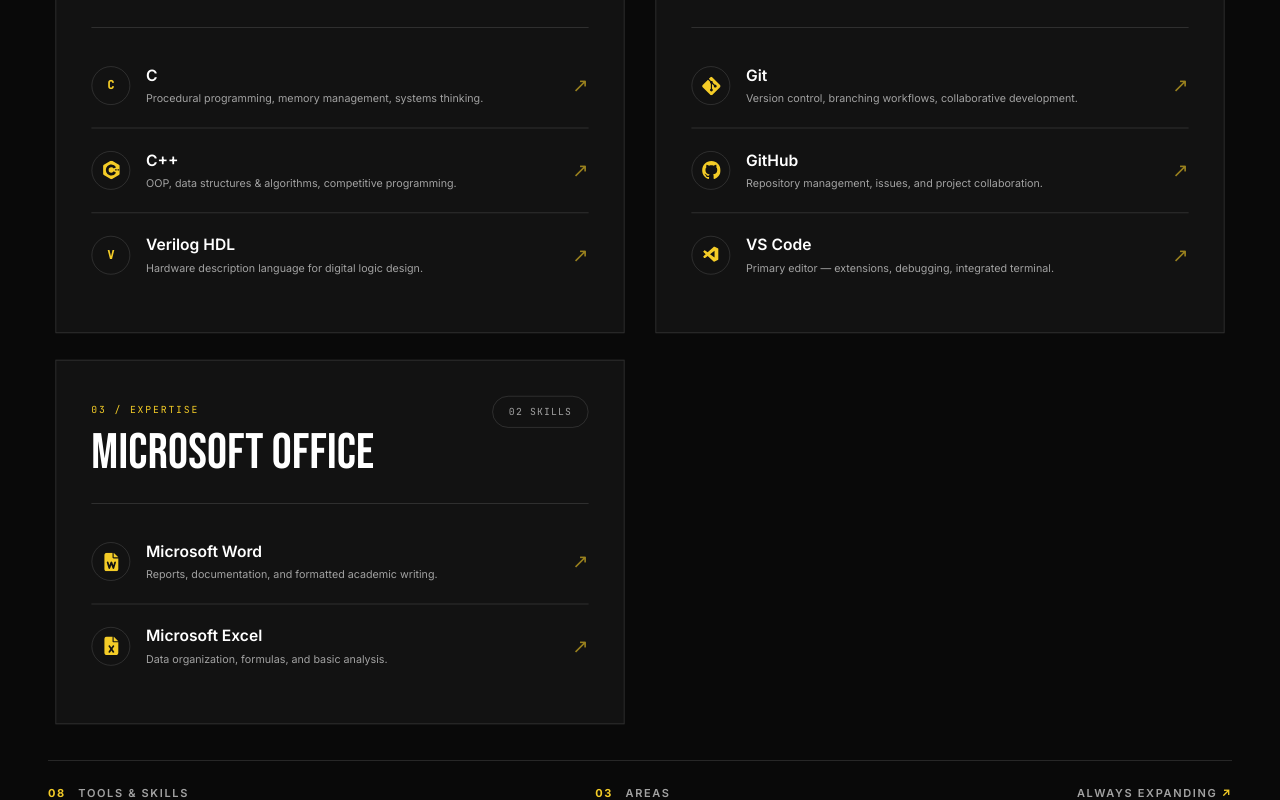
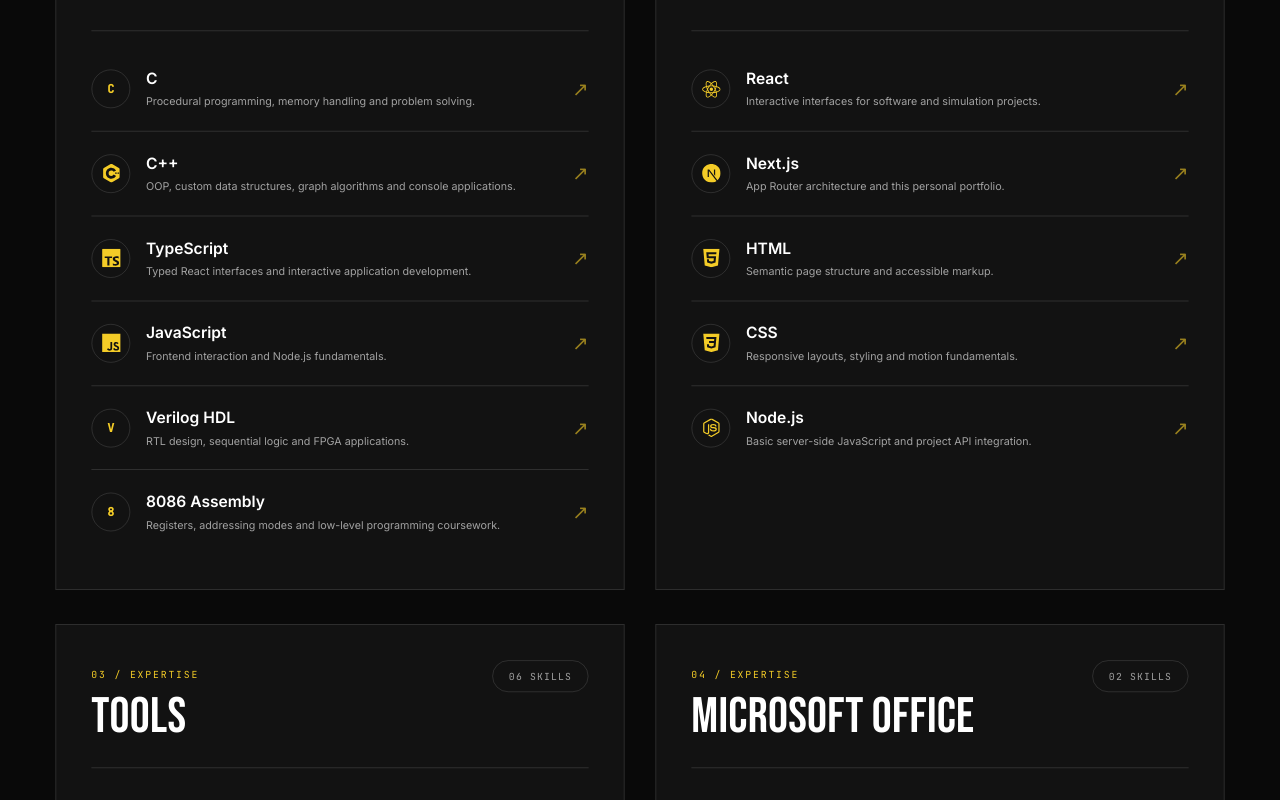
Before and after one commit to Shamiul-Bashar/PORTFOLIO, a Next.js app: page / in a window 1280 px wide. Shown: the part 1540-2340 px from the top of the page. Built offline with nearby package versions, Linux system fonts and the light colour scheme; no server answers.

Commit message:
content(audit): use verified technology stack and remove invented skill proficiency percentages

```diff
--- a/src/data/skills.ts
+++ b/src/data/skills.ts
@@ -1,85 +1,39 @@
-import { SiCplusplus, SiGit, SiGithub } from "react-icons/si";
+import {
+  SiCplusplus, SiGit, SiGithub, SiTypescript,
+  SiJavascript, SiReact, SiNodedotjs, SiHtml5, SiCss3,
+  SiNextdotjs, SiCmake,
+} from "react-icons/si";
 import { VscVscode } from "react-icons/vsc";
 import { FaFileWord, FaFileExcel } from "react-icons/fa6";
-
 import type { Skill } from "@/types/skill";
 
-// TODO: proficiency values are a starting self-assessment — tune freely,
-// and add new entries here as skills grow. Nothing else needs to change;
-// the Skills section renders whatever is in this array, grouped by category.
+// These are technologies documented by the owner's portfolio projects,
+// labs and GitHub repositories. No fabricated numeric proficiency scores.
 export const SKILLS: Skill[] = [
-  // Programming — C and Verilog have no official brand icon, so they
-  // render through the lettered-badge fallback in <SkillCard>.
-  {
-    id: "c",
-    name: "C",
-    category: "Programming",
-    proficiency: 75,
-    description: "Procedural programming, memory management, systems thinking.",
-  },
-  {
-    id: "cpp",
-    name: "C++",
-    category: "Programming",
-    icon: SiCplusplus,
-    proficiency: 80,
-    description: "OOP, data structures & algorithms, competitive programming.",
-  },
-  {
-    id: "verilog",
-    name: "Verilog HDL",
-    category: "Programming",
-    proficiency: 60,
-    description: "Hardware description language for digital logic design.",
-  },
+  { id: "c", name: "C", category: "Programming", description: "Procedural programming, memory handling and problem solving." },
+  { id: "cpp", name: "C++", category: "Programming", icon: SiCplusplus, description: "OOP, custom data structures, graph algorithms and console applications." },
+  { id: "typescript", name: "TypeScript", category: "Programming", icon: SiTypescript, description: "Typed React interfaces and interactive application development." },
+  { id: "javascript", name: "JavaScript", category: "Programming", icon: SiJavascript, description: "Frontend interaction and Node.js fundamentals." },
+  { id: "verilog", name: "Verilog HDL", category: "Programming", description: "RTL design, sequential logic and FPGA applications." },
+  { id: "assembly", name: "8086 Assembly", category: "Programming", description: "Registers, addressing modes and low-level programming coursework." },
 
-  // Tools
-  {
-    id: "git",
-    name: "Git",
-    category: "Tools",
-    icon: SiGit,
-    proficiency: 70,
-    description: "Version control, branching workflows, collaborative development.",
-  },
-  {
-    id: "github",
-    name: "GitHub",
-    category: "Tools",
-    icon: SiGithub,
-    proficiency: 75,
-    description: "Repository management, issues, and project collaboration.",
-  },
-  {
-    id: "vscode",
-    name: "VS Code",
-    category: "Tools",
-    icon: VscVscode,
-    proficiency: 85,
-    description: "Primary editor — extensions, debugging, integrated terminal.",
-  },
+  { id: "react", name: "React", category: "Web Development", icon: SiReact, description: "Interactive interfaces for software and simulation projects." },
+  { id: "nextjs", name: "Next.js", category: "Web Development", icon: SiNextdotjs, description: "App Router architecture and this personal portfolio." },
+  { id: "html", name: "HTML", category: "Web Development", icon: SiHtml5, description: "Semantic page structure and accessible markup." },
+  { id: "css", name: "CSS", category: "Web Development", icon: SiCss3, description: "Responsive layouts, styling and motion fundamentals." },
+  { id: "node", name: "Node.js", category: "Web Development", icon: SiNodedotjs, description: "Basic server-side JavaScript and project API integration." },
 
-  // Microsoft Office
-  {
-    id: "word",
-    name: "Microsoft Word",
-    category: "Microsoft Office",
-    icon: FaFileWord,
-    proficiency: 80,
-    description: "Reports, documentation, and formatted academic writing.",
-  },
-  {
-    id: "excel",
-    name: "Microsoft Excel",
-    category: "Microsoft Office",
-    icon: FaFileExcel,
-    proficiency: 75,
-    description: "Data organization, formulas, and basic analysis.",
-  },
+  { id: "git", name: "Git", category: "Tools", icon: SiGit, description: "Version control, branching and project workflows." },
+  { id: "github", name: "GitHub", category: "Tools", icon: SiGithub, description: "Repository collaboration, documentation and CI." },
+  { id: "vscode", name: "VS Code", category: "Tools", icon: VscVscode, description: "Primary editor, integrated terminal and debugging." },
+  { id: "vivado", name: "Xilinx Vivado", category: "Tools", description: "Verilog simulation and Basys 3 FPGA design workflow." },
+  { id: "logisim", name: "Logisim", category: "Tools", description: "Digital logic and 28-bit microprogrammed CPU design." },
+  { id: "cmake", name: "CMake", category: "Tools", icon: SiCmake, description: "Building and testing C++ console projects." },
+
+  { id: "word", name: "Microsoft Word", category: "Microsoft Office", icon: FaFileWord, description: "Technical reports, documentation and academic writing." },
+  { id: "excel", name: "Microsoft Excel", category: "Microsoft Office", icon: FaFileExcel, description: "Data organization, formulas and basic analysis." },
 ];
 
 export const SKILL_CATEGORIES: Skill["category"][] = [
-  "Programming",
-  "Tools",
-  "Microsoft Office",
+  "Programming", "Web Development", "Tools", "Microsoft Office",
 ];
```
